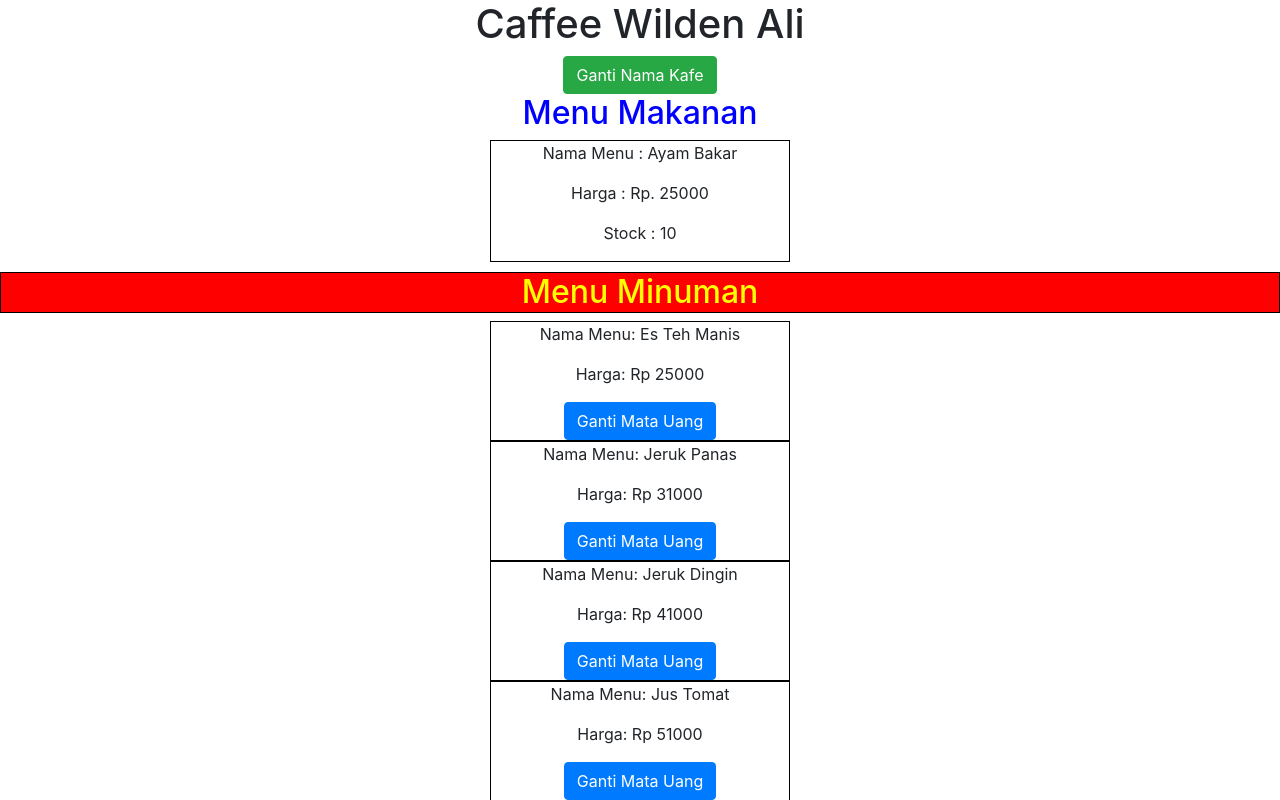
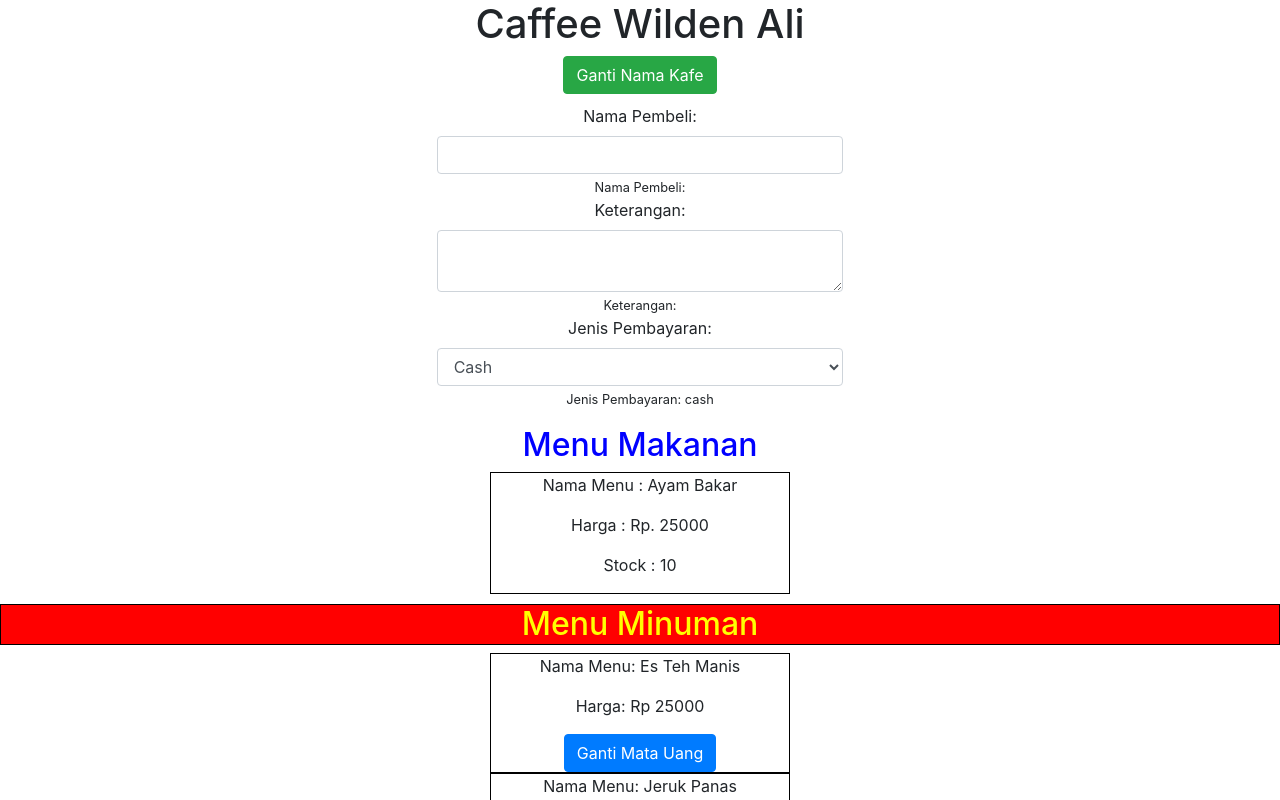
Before and after one commit to wildenali/React_WebApp, a React (Create React App) app in the folder 02-React_Basic/01-my-app/: page / in a window 1280 px wide. Shown: the top 800 px of the page. Built offline with nearby package versions, Linux system fonts and the light colour scheme.

Commit message:
tambah handleChangeNamaPembeli, handleChangeKeterangan, handleChangeJenisPembayaran

```diff
--- a/02-React_Basic/01-my-app/src/App.js
+++ b/02-React_Basic/01-my-app/src/App.js
@@ -20,13 +20,28 @@ class App extends Component {
         { id: 3, nama: 'Jeruk Dingin', harga: 41000 },
         { id: 4, nama: 'Jus Tomat', harga: 51000 },
         { id: 5, nama: 'Kopi Pahit', harga: 11000 },
-      ]
+      ],
+      namaPembeli: '',
+      keterangan: '',
+      jenisPembarayan: 'cash',
     }
   }
 
   handleGantiNama = () => {
     console.log('button di pencet');
     this.setState({ namaCafe: 'Robot' })
+  }
+
+  handleChangeNamaPembeli = (event) => {
+    this.setState({ namaPembeli: event.target.value })
+  }
+
+  handleChangeKeterangan = (event) => {
+    this.setState({ keterangan: event.target.value })
+  }
+
+  handleChangeJenisPembayaran = (event) => {
+    this.setState({ jenisPembarayan: event.target.value })
   }
 
   render() {
@@ -42,6 +57,46 @@ class App extends Component {
       <div className="App">
         <h1>Caffee { this.state.namaCafe }</h1>
         <button className="btn btn-success" onClick={this.handleGantiNama}>Ganti Nama Kafe</button>
+
+        <div className="row" style={{ marginTop: '10px' }}>
+          <div className="col-md-4 offset-md-4">
+            <div className="form-group">
+              <label>Nama Pembeli:</label>
+              <input
+                className="form-control"
+                name="namaPembeli"
+                onChange={this.handleChangeNamaPembeli}
+                value={this.state.namaPembeli}
+              />
+              <small>Nama Pembeli: {this.state.namaPembeli}</small>
+              <br/>
+
+              <label>Keterangan:</label>
+              <textarea
+                className="form-control"
+                name="keterangan"
+                onChange={this.handleChangeKeterangan}
+                value={this.state.keterangan}
+              />
+              <small>Keterangan: {this.state.keterangan}</small>
+              <br/>
+
+              <label>Jenis Pembayaran:</label>
+              <select
+                className="form-control"
+                name="jenisPembayaran"
+                value={this.state.value}
+                onChange={this.handleChangeJenisPembayaran}
+              >
+                <option value="cash">Cash</option>
+                <option value="kartuKredit">Kartu Kredit</option>
+                <option value="gopay">Gopay</option>
+              </select>
+              <small>Jenis Pembayaran: {this.state.jenisPembarayan}</small>
+
+            </div>
+          </div>
+        </div>
 
         <h2 className="header-menu">Menu Makanan</h2>
         <MenuMakanan
```
